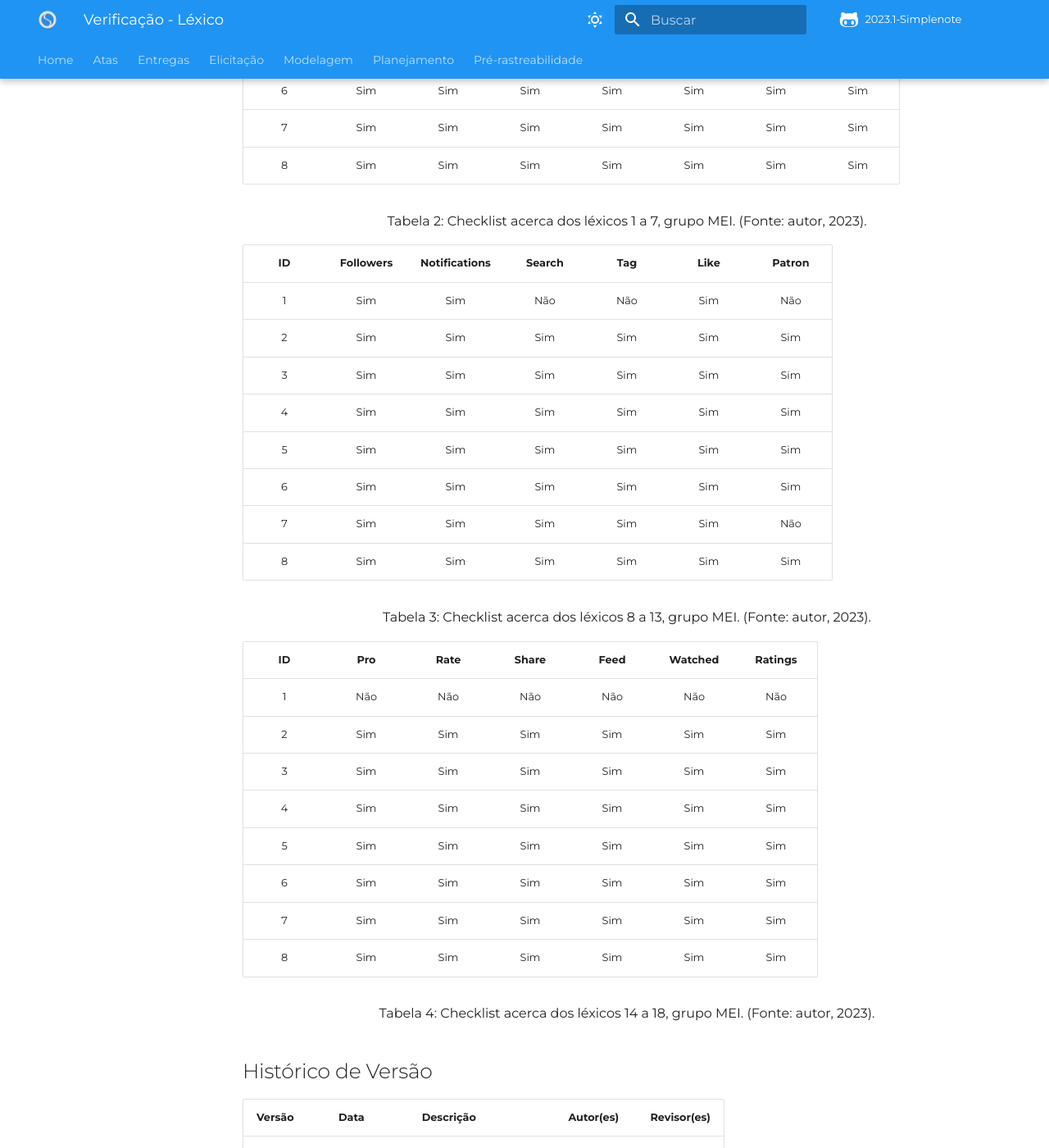
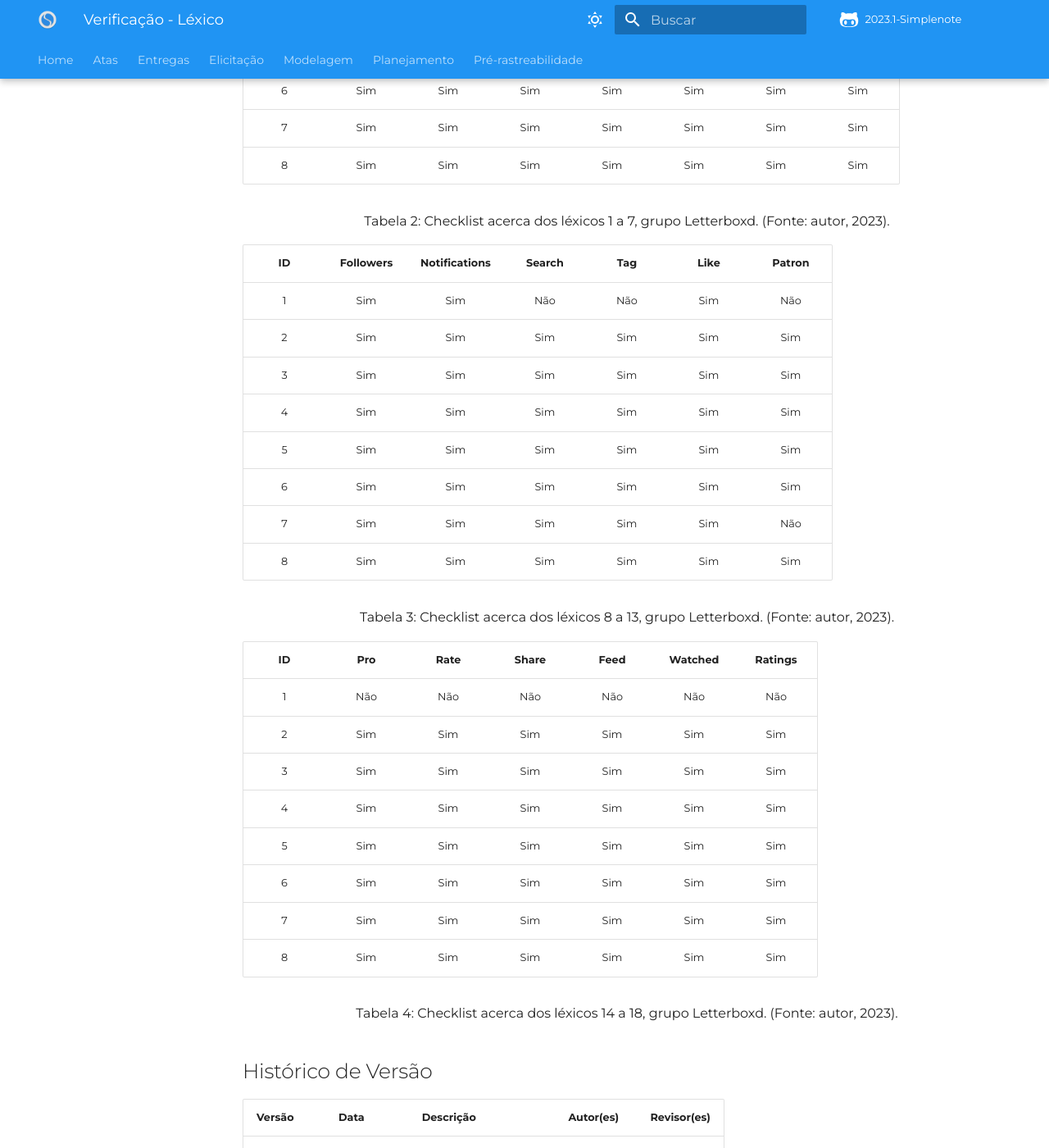
Before and after one commit to Requisitos-de-Software/2023.1-Simplenote, an MkDocs documentation site: the page built from docs/analise/modelagem/lexicos.md, in a window 1280 px wide and 1400 px high, scrolled down 1236 px. Shown: the whole window at 82% size. Built offline with MkDocs 1.6.1 and Material for MkDocs 9.7.7, drawn with Linux system fonts in a browser that asks for light colours; some web fonts are replaced; comment, search, counter and statistics services are not loaded.

Commit message:
Update lexicos.md

```diff
--- a/docs/analise/modelagem/lexicos.md
+++ b/docs/analise/modelagem/lexicos.md
@@ -39,7 +39,7 @@ Tabela 1: Questões levantadas. (Fonte: autor, 2023).
 
 <div style="text-align: center">
 <p>
-Tabela 2: Checklist acerca dos léxicos 1 a 7, grupo MEI. (Fonte: autor, 2023).
+Tabela 2: Checklist acerca dos léxicos 1 a 7, grupo Letterboxd. (Fonte: autor, 2023).
 </p>
 </div>
 
@@ -56,7 +56,7 @@ Tabela 2: Checklist acerca dos léxicos 1 a 7, grupo MEI. (Fonte: autor, 2023).
 
 <div style="text-align: center">
 <p>
-Tabela 3: Checklist acerca dos léxicos 8 a 13, grupo MEI. (Fonte: autor, 2023).
+Tabela 3: Checklist acerca dos léxicos 8 a 13, grupo Letterboxd. (Fonte: autor, 2023).
 </p>
 </div>
 
@@ -73,7 +73,7 @@ Tabela 3: Checklist acerca dos léxicos 8 a 13, grupo MEI. (Fonte: autor, 2023).
 
 <div style="text-align: center">
 <p>
-Tabela 4: Checklist acerca dos léxicos 14 a 18, grupo MEI. (Fonte: autor, 2023).
+Tabela 4: Checklist acerca dos léxicos 14 a 18, grupo Letterboxd. (Fonte: autor, 2023).
 </p>
 </div>
 
```
